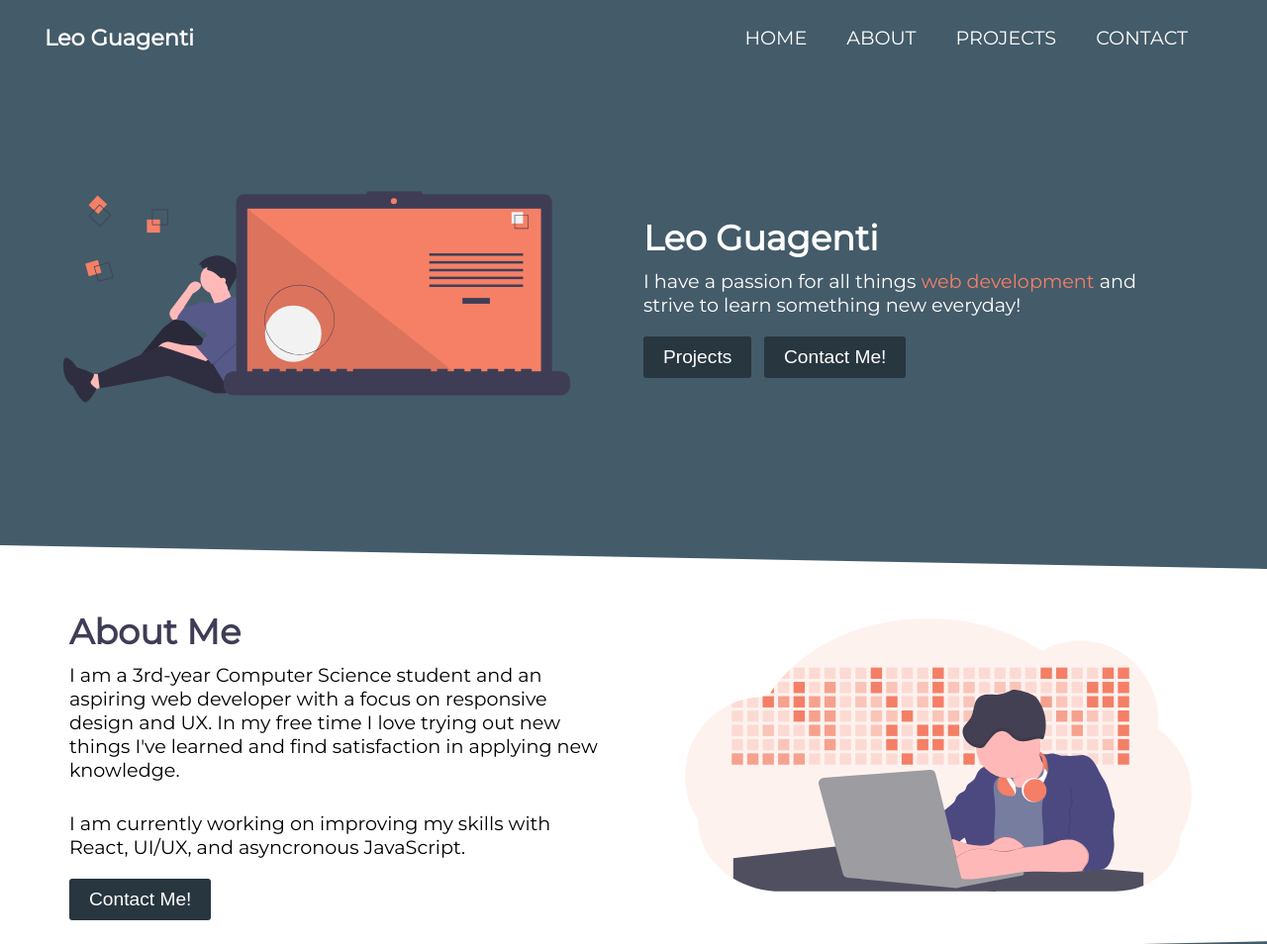
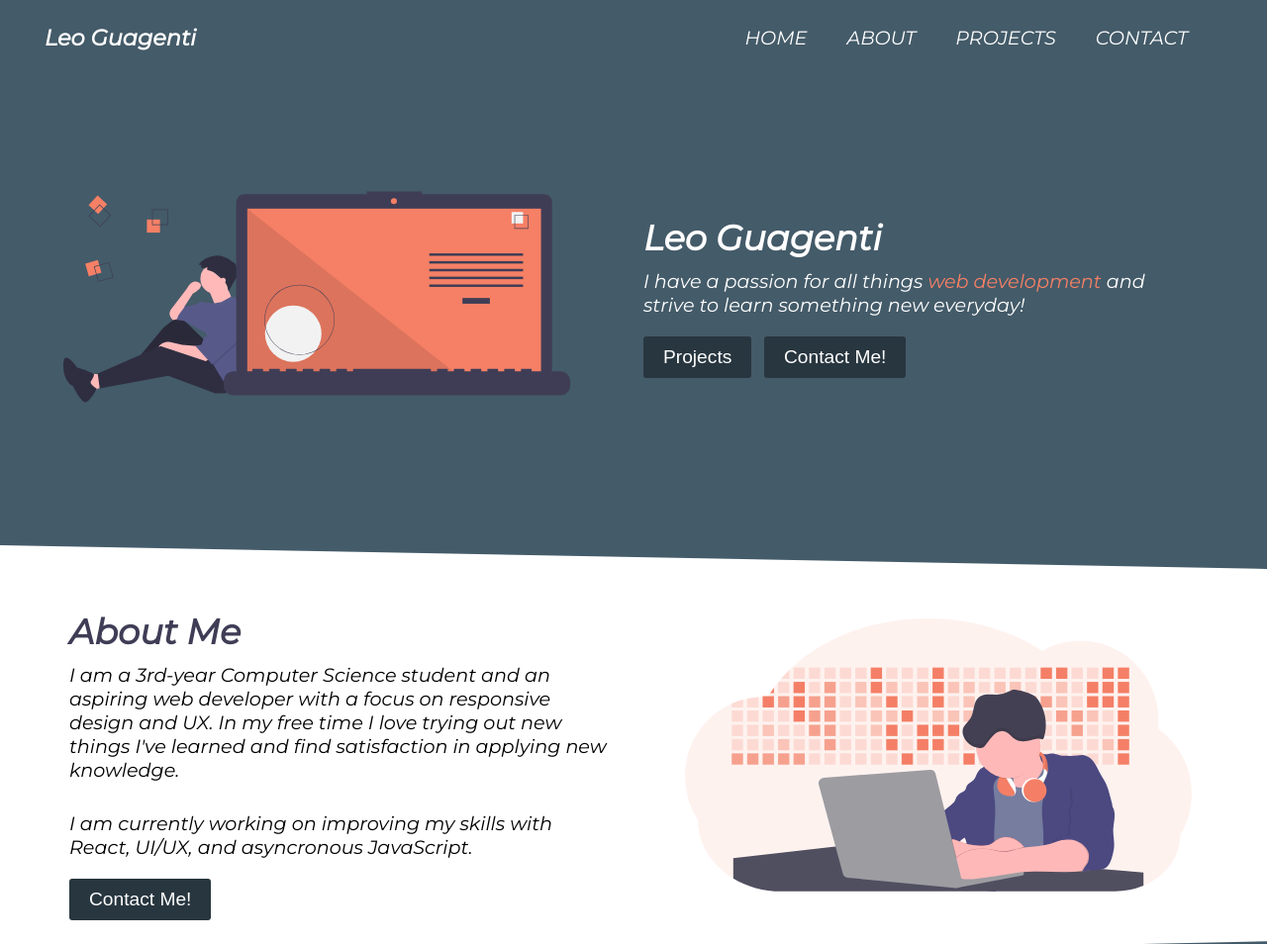
Before and after one commit to LeoGuagenti/personal-site, a plain HTML site: page index.html in a window 1280 px wide. Shown: the top 954 px of the page at 99% size. Drawn offline with Linux system fonts and the light colour scheme.

Commit message:
touch-ups

```diff
--- a/index.html
+++ b/index.html
@@ -4,7 +4,7 @@
         <meta charset="UTF-8">
         <meta name="viewport" content="width=device-width, initial-scale=1.0">
         <link href="main.css" rel="stylesheet">
-        <link href="http://fonts.googleapis.com/css?family=Montserrat" rel="stylesheet">
+        <link href="https://fonts.googleapis.com/css2?family=Montserrat:ital@1&display=swap" rel="stylesheet">
         <title>Leo Guagenti ~ Web Developer</title>
     </head>
     <body>
--- a/main.css
+++ b/main.css
@@ -2,7 +2,7 @@ body{
     margin: 0;
     padding: 0;
     font-size: 62.5%;
-    font-family: Montserrat;
+    font-family: 'Montserrat', sans-serif;
     overflow-x: hidden;
 }
 
```
